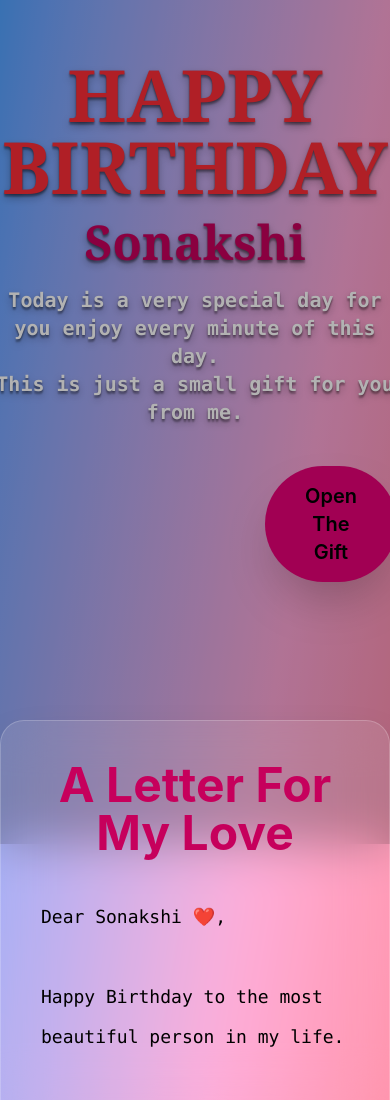
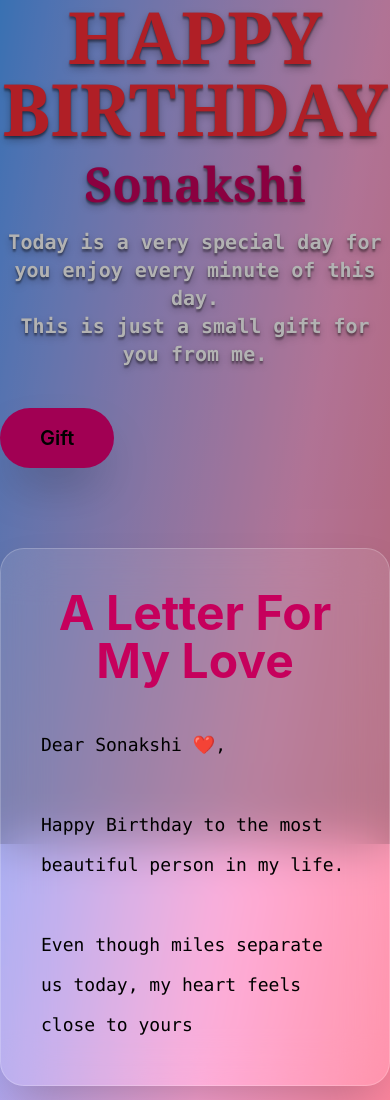
Before and after one commit to SudoSayan/birthday-website, a website: page index.html in a window 390 px wide. Shown: the top 1100 px of the page. Drawn offline with Linux system fonts and the light colour scheme.

Commit message:
Update index.html
responsive

```diff
--- a/index.html
+++ b/index.html
@@ -43,7 +43,7 @@
       class="absolute inset-0 bg-black/30 z-0 pointer-events-none"
       style="z-index: 0"
     ></div>
-    <div class="h-[640px] w-full flex flex-col justify-center items-center">
+    <div class="h-[620px] w-full flex flex-col justify-center items-center">
       <div>
         <h1
           class="text-7xl text-center font-bold font-serif text-red-500 text-shadow-lg/30"
@@ -56,7 +56,7 @@
           Sonakshi
         </h1>
         <p
-          class="text-xl text-white font-mono font-bold text-center mt-5 text-shadow-lg/30"
+          class="text-xl text-white font-mono font-bold text-center mt-5 text-shadow-lg/30 mx-[1rem]"
         >
           Today is a very special day for you enjoy every minute of this day.
           <br />
@@ -64,10 +64,10 @@
         </p>
         <button
           id="giftBtn"
-          class="ml-[17rem] mt-10 px-10 py-4 rounded-full bg-pink-600 hover:bg-pink-500 transition duration-500 text-xl font-semibold shadow-2xl hover:scale-110 overflow-hidden"
+          class="mt-10 px-10 py-4 rounded-full bg-pink-600 hover:bg-pink-500 transition duration-500 text-xl font-semibold shadow-2xl hover:scale-110 overflow-hidden"
           style="z-index: 10"
         >
-          Open The Gift
+          Gift
         </button>
       </div>
     </div>
@@ -89,7 +89,7 @@
 
     <div
       id="card"
-      class="w-full text-center font-mono font-bold text-xl opacity-0 translate-y-10 transition-all duration-1000 ease-out delay-26000 mb-[5rem]"
+      class="w-full text-center font-mono font-bold text-xl opacity-0 translate-y-10 transition-all duration-1000 ease-out delay-24000 mb-[5rem]"
     >
       <h1 class="text-pink-700 text-center font-extrabold text-7xl">Message</h1>
 
```
